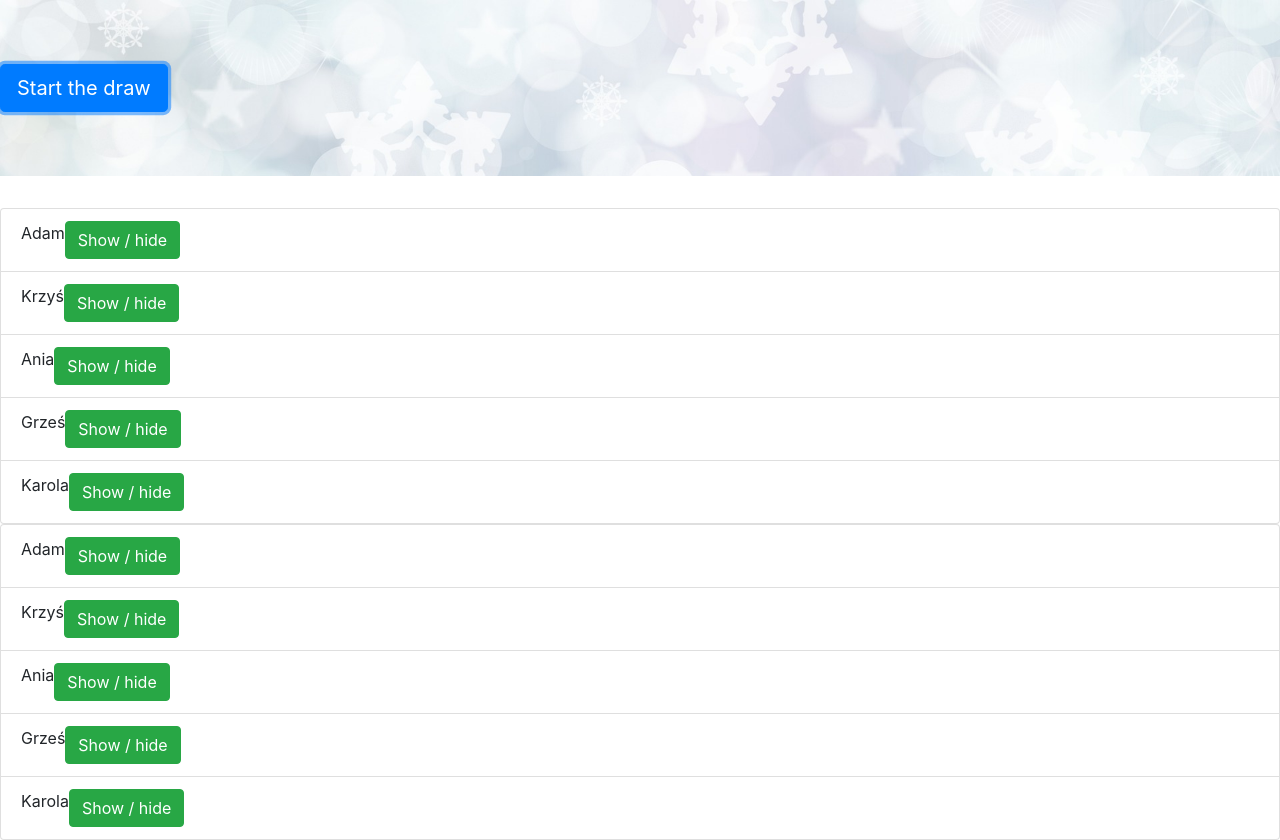
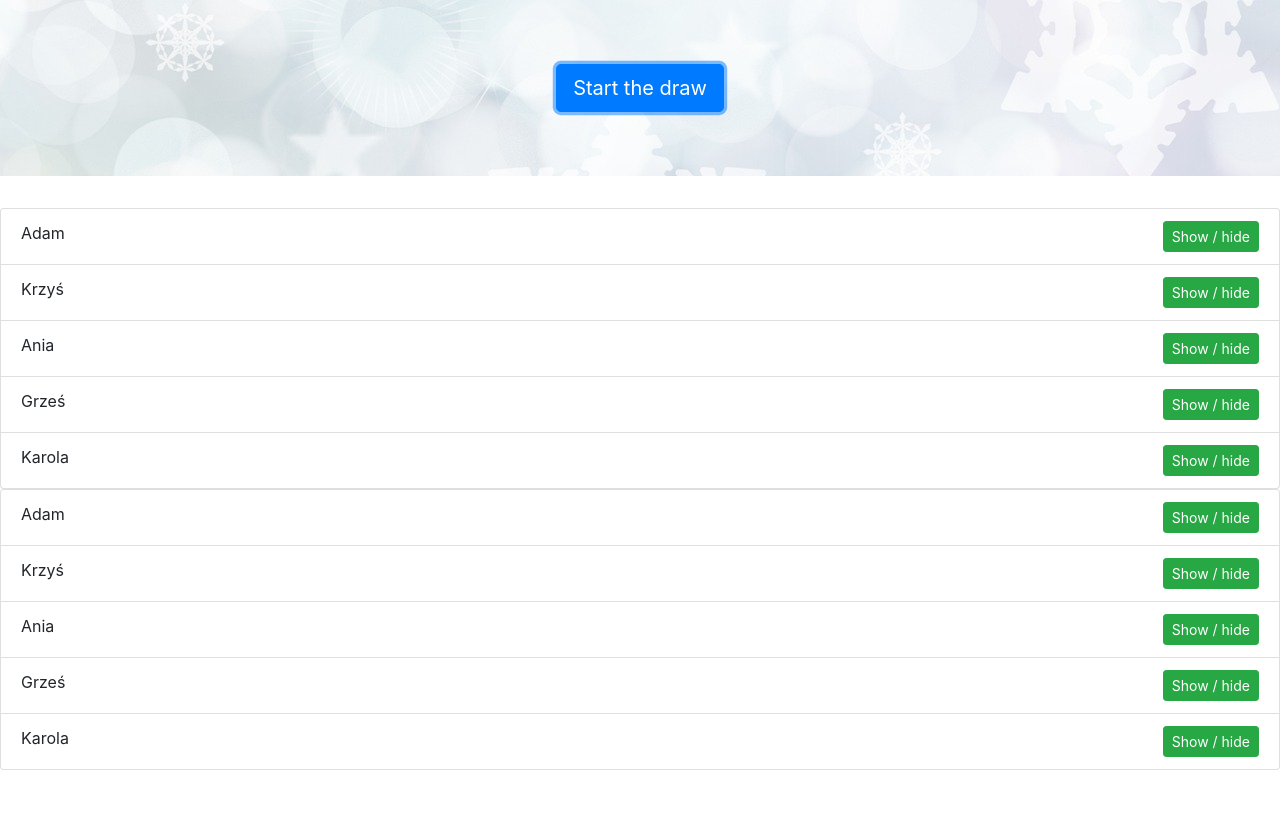
Before and after one commit to AdamPawlinski/Christmas-app, a plain HTML site: page index.html in a window 1280 px wide. Both pictures are taken after a click on the button "Start the draw". After the commit the page ends 800 px from the top, so only its background shows below. Drawn offline with nearby package versions, Linux system fonts and the light colour scheme.

Commit message:
bootstrap styling first version

```diff
--- a/index.html
+++ b/index.html
@@ -15,5 +15,8 @@
 
    </div>
    <script src='script.js'></script>
+   <script src="https://code.jquery.com/jquery-3.3.1.slim.min.js" integrity="sha384-q8i/X+965DzO0rT7abK41JStQIAqVgRVzpbzo5smXKp4YfRvH+8abtTE1Pi6jizo" crossorigin="anonymous"></script>
+   <script src="https://cdnjs.cloudflare.com/ajax/libs/popper.js/1.14.3/umd/popper.min.js" integrity="sha384-ZMP7rVo3mIykV+2+9J3UJ46jBk0WLaUAdn689aCwoqbBJiSnjAK/l8WvCWPIPm49" crossorigin="anonymous"></script>
+   <script src="https://stackpath.bootstrapcdn.com/bootstrap/4.1.3/js/bootstrap.min.js" integrity="sha384-ChfqqxuZUCnJSK3+MXmPNIyE6ZbWh2IMqE241rYiqJxyMiZ6OW/JmZQ5stwEULTy" crossorigin="anonymous"></script>
 </body>
 </html>
--- a/script.js
+++ b/script.js
@@ -5,7 +5,7 @@ document.addEventListener('DOMContentLoaded', () => {
 
     let buttonStart = document.createElement('button');
     buttonStart.innerText = 'Start the draw';
-    buttonStart.classList.add('btn', 'btn-primary', 'btn-lg');
+    buttonStart.classList.add('btn', 'btn-primary', 'btn-lg', 'd-flex', 'justify-content-between');
     buttonStart.style.setProperty('role', 'button');
     buttonStart.addEventListener('click', () => {
         // let content = document.querySelector('.results');
@@ -16,8 +16,8 @@ document.addEventListener('DOMContentLoaded', () => {
         beginDraw();
     })
     let header = document.querySelector('.header');
-    header.style.setProperty('background', 'url("gifts.jpg") ');
-    header.style.setProperty('background-size', 'cover');
+    header.style.background = 'url("gifts.jpg")';
+    header.classList.add('d-flex', 'justify-content-center');
     header.appendChild(buttonStart);
 
     let beginDraw = () => {
@@ -48,35 +48,32 @@ document.addEventListener('DOMContentLoaded', () => {
     showResults = (drawResultArr) => {
         let content = document.querySelector('.results');
         let resultTable = document.createElement('ul');
-        resultTable.classList.add('list-group');
-        resultTable.classList.add('result-table');
-
-
+        resultTable.classList.add('list-group', 'result-table', 'tab-content');
 
         for (let j of drawResultArr) {
             let userResult = j;
             let userResultSplit = userResult.toString().split(':');
-            let resultItem = document.createElement('li', 'flex-fill');
-            resultItem.classList.add('list-group-item', 'd-flex');
+            let resultItem = document.createElement('li');
+            resultItem.classList.add('list-group-item', 'd-flex', 'flex-fill','justify-content-between', 'order-1');
             resultItem.innerHTML = `<span class='user'> ${userResultSplit[0]} </span>`;
 
             let button = document.createElement('button');
             button.innerText = 'Show / hide';
-            button.classList.add('btn', 'btn-success','btn-md', 'd-flex','justify-content-end');
+            button.classList.add('btn', 'btn-success','btn-sm', 'd-flex', 'order-3');
             button.dataset.dataToggle = button;
             resultItem.appendChild(button);
             resultTable.appendChild(resultItem);
 
             let resultItemUserDraw = document.createElement('span');
-            resultItemUserDraw.classList.add('user-draw');
-            resultItemUserDraw.style.setProperty('visibility', 'hidden');
+            resultItemUserDraw.classList.add('user-draw', 'd-flex', 'order-2');
+            resultItemUserDraw.style.visibility = 'hidden';
             resultItemUserDraw.innerHTML =  `${userResultSplit[1]}`;
             button.addEventListener('click', () => {
                 if (resultItemUserDraw.style.visibility === 'hidden') {
                     resultItem.appendChild(resultItemUserDraw);
-                    resultItemUserDraw.style.setProperty('visibility', 'visible');
+                    resultItemUserDraw.style.visibility = 'visible';
                 } else {
-                    resultItemUserDraw.style.setProperty('visibility', 'hidden');
+                    resultItemUserDraw.style.visibility = 'hidden';
                 }
             });
 
```
